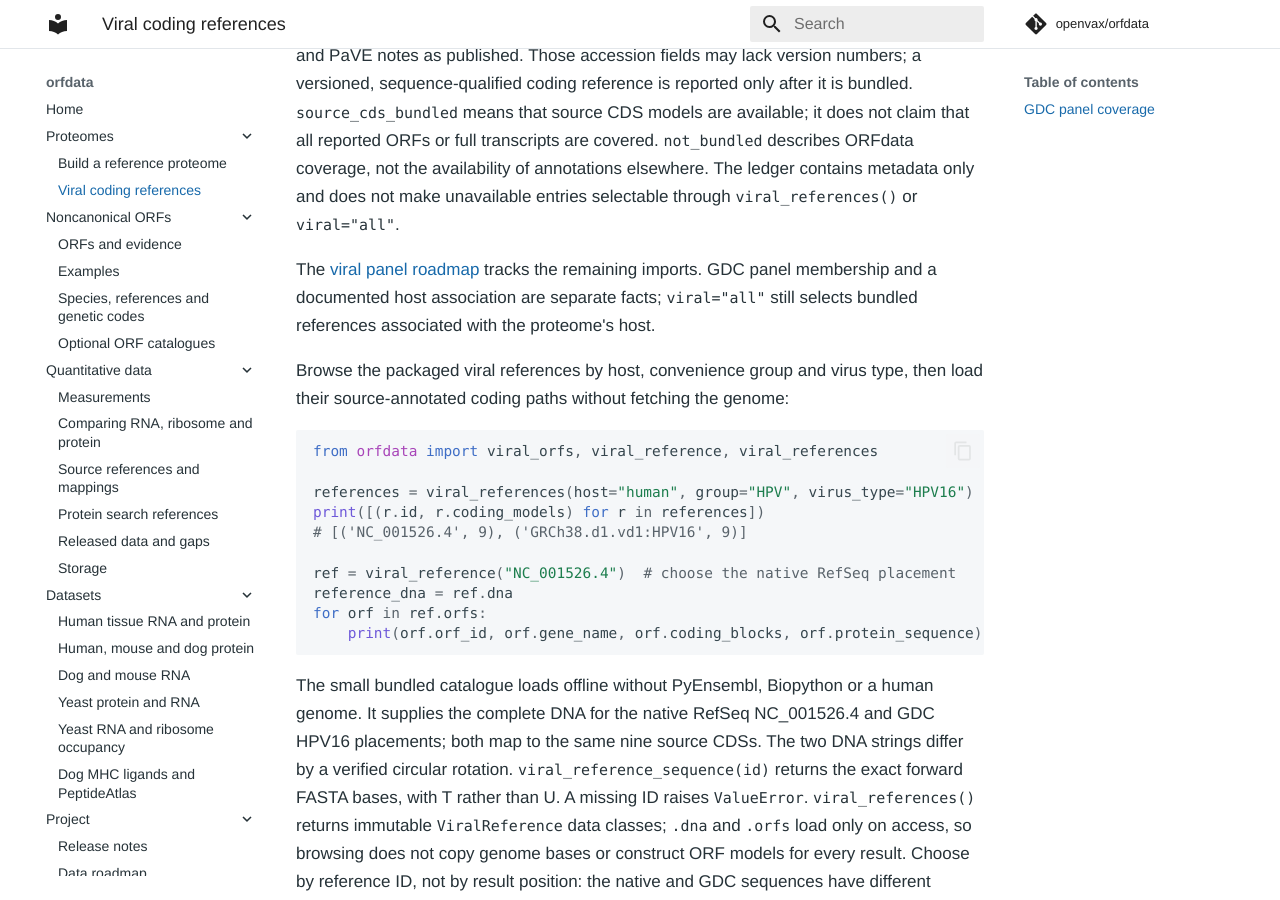
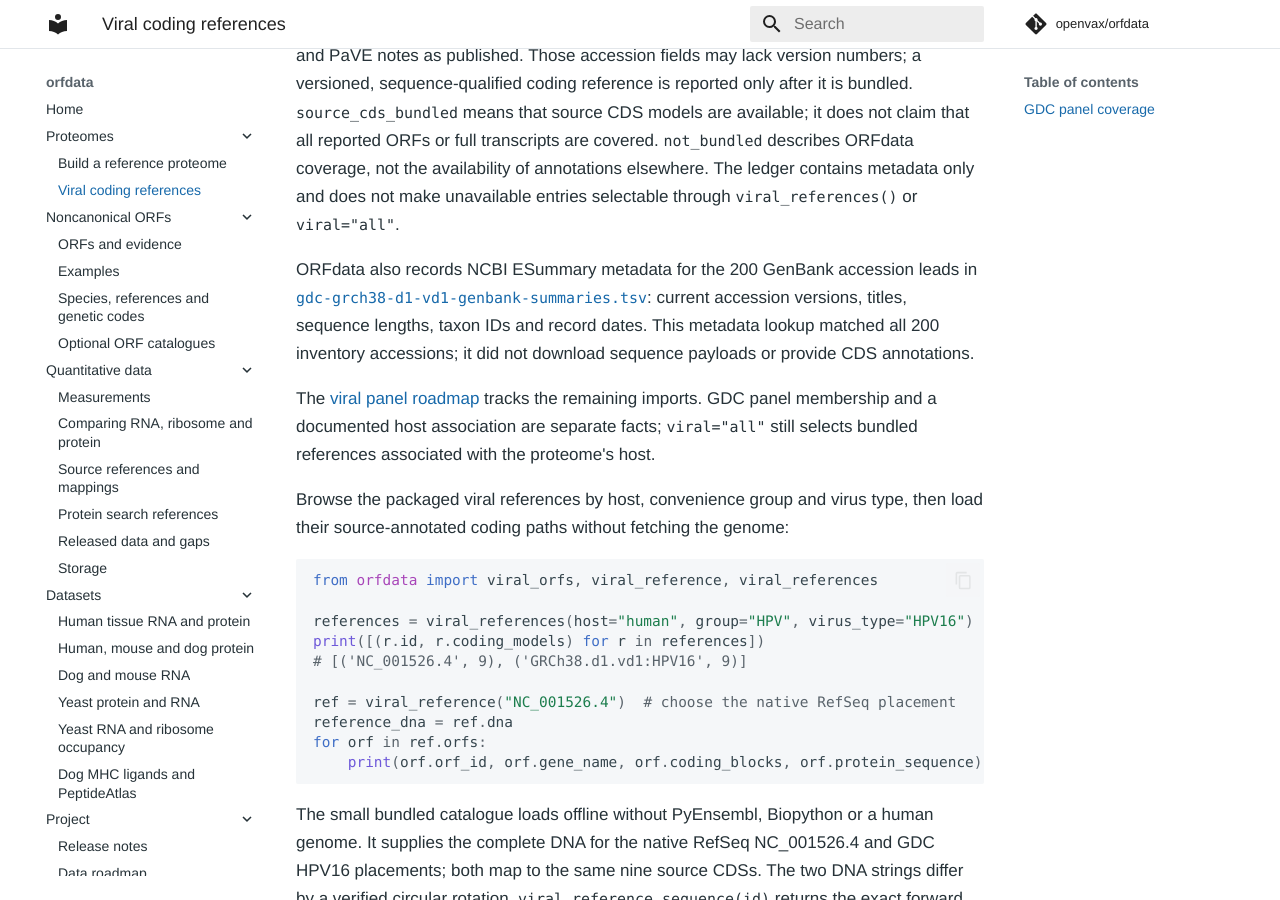
Before and after one commit to openvax/orfdata, an MkDocs documentation site: the page built from docs/viral.md, in a window 1280 px wide and 900 px high, scrolled down 1042 px. Built offline with MkDocs 1.6.1 and Material for MkDocs 9.7.7, drawn with Linux system fonts in a browser that asks for light colours; comment, search, counter and statistics services are not loaded.

Commit message:
Record resolved GDC viral GenBank accession metadata

```diff
--- a/docs/viral.md
+++ b/docs/viral.md
@@ -51,6 +51,13 @@ available; it does not claim that all reported ORFs or full transcripts are
 covered. `not_bundled` describes ORFdata coverage, not the availability of
 annotations elsewhere. The ledger contains metadata only and does not make
 unavailable entries selectable through `viral_references()` or `viral="all"`.
+
+ORFdata also records NCBI ESummary metadata for the 200 GenBank accession
+leads in
+[`gdc-grch38-d1-vd1-genbank-summaries.tsv`](../orfdata/data/viral/gdc-grch38-d1-vd1-genbank-summaries.tsv):
+current accession versions, titles, sequence lengths, taxon IDs and record
+dates. This metadata lookup matched all 200 inventory accessions; it did not
+download sequence payloads or provide CDS annotations.
 
 The [viral panel roadmap](https://github.com/openvax/orfdata/issues/91) tracks
 the remaining imports. GDC panel membership and a documented host association
```
Also changed, not shown: orfdata/data/viral/NOTICE.md (+12 -0 lines), 1 other file.
